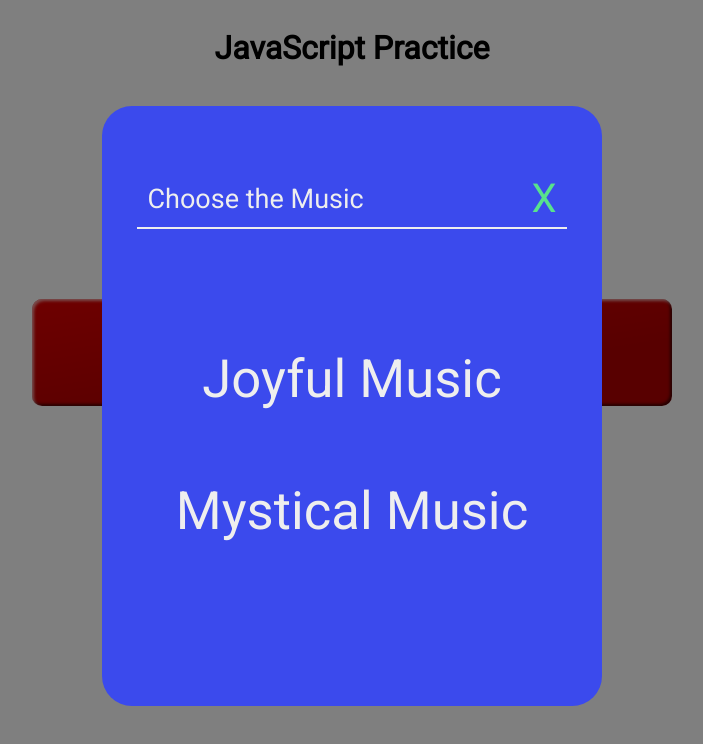
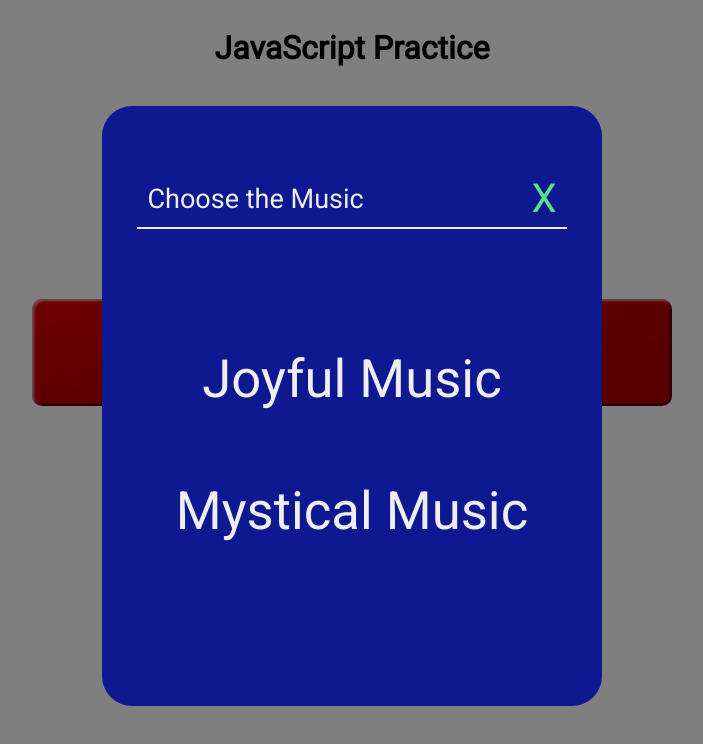
Before and after one commit to Hacking-NASSA-with-HTML/animated_modal_window_2_0, a plain HTML site: page index.html in a window 1280 px wide. Both pictures are taken after a click on the button "Click To Open Modal Window". Shown: the whole page, without its empty margins (288-991 px from the left). Drawn offline with Linux system fonts and the light colour scheme.

Commit message:
feat: minor UI styling improvements

```diff
--- a/assets/css/mycss.css
+++ b/assets/css/mycss.css
@@ -36,7 +36,7 @@ body {
     justify-content: space-around;
     font-size: calc(30px + (60 - 30) * ((100vw - 300px) / (1600 - 300)));
     /* font-size: calc(18px + (30 - 18) * ((100vw - 300px) / (1600 - 300))); */
-    background-color: #3b4aed;
+    background-color: #0e1991;
     color: #eee;
     height: 600px;
     width: 500px;
```
